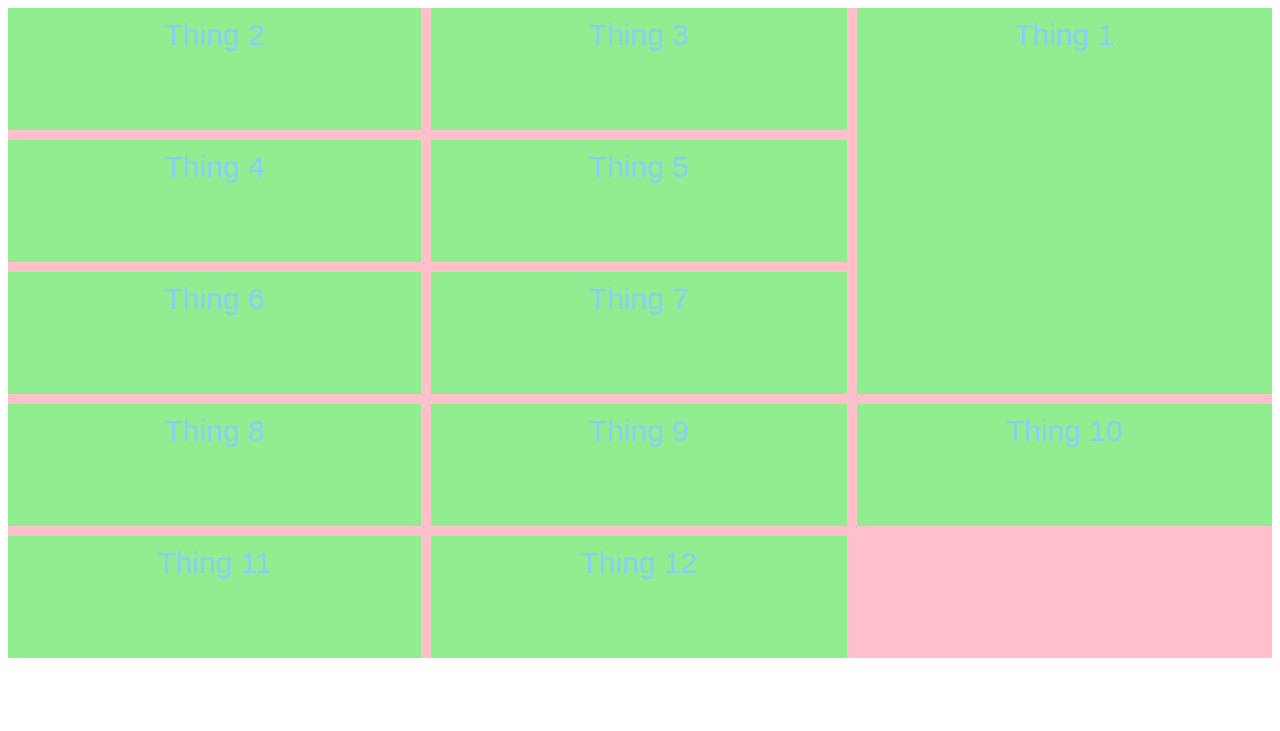
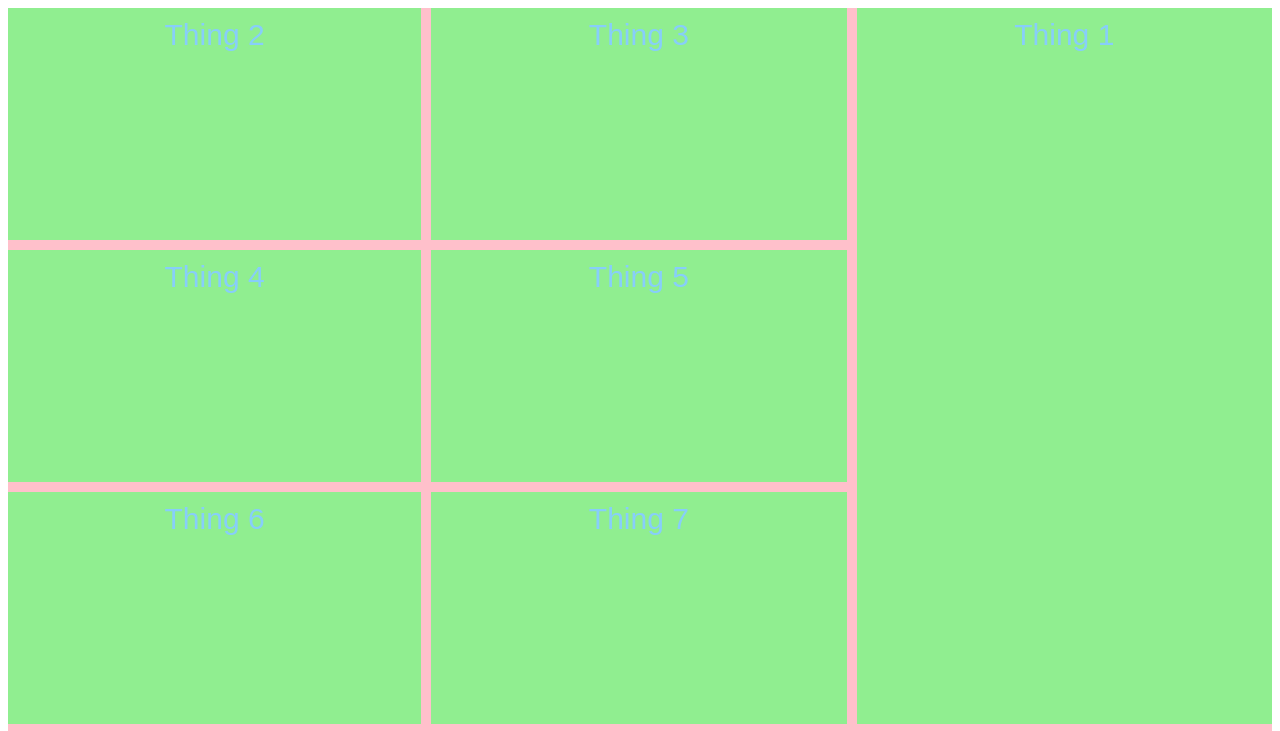
Before and after one commit to naodriguez2212-lgtm/Mondrian, a plain HTML site: page index.html in a window 1280 px wide. Shown: the top 731 px of the page. Drawn offline with Linux system fonts and the light colour scheme.

Commit message:
Increase height of grid layout to 1200px

```diff
--- a/style.css
+++ b/style.css
@@ -3,7 +3,7 @@
     display: grid;
     grid-template-colums: auto auto auto auto;   /* this creates 4 xolums of equal width */
     grid-gap: 10px;                /* this adds 10px space between all rows and columns */
-    height: 650px;
+    height: 1200px;
 }
 
 .item{
```
